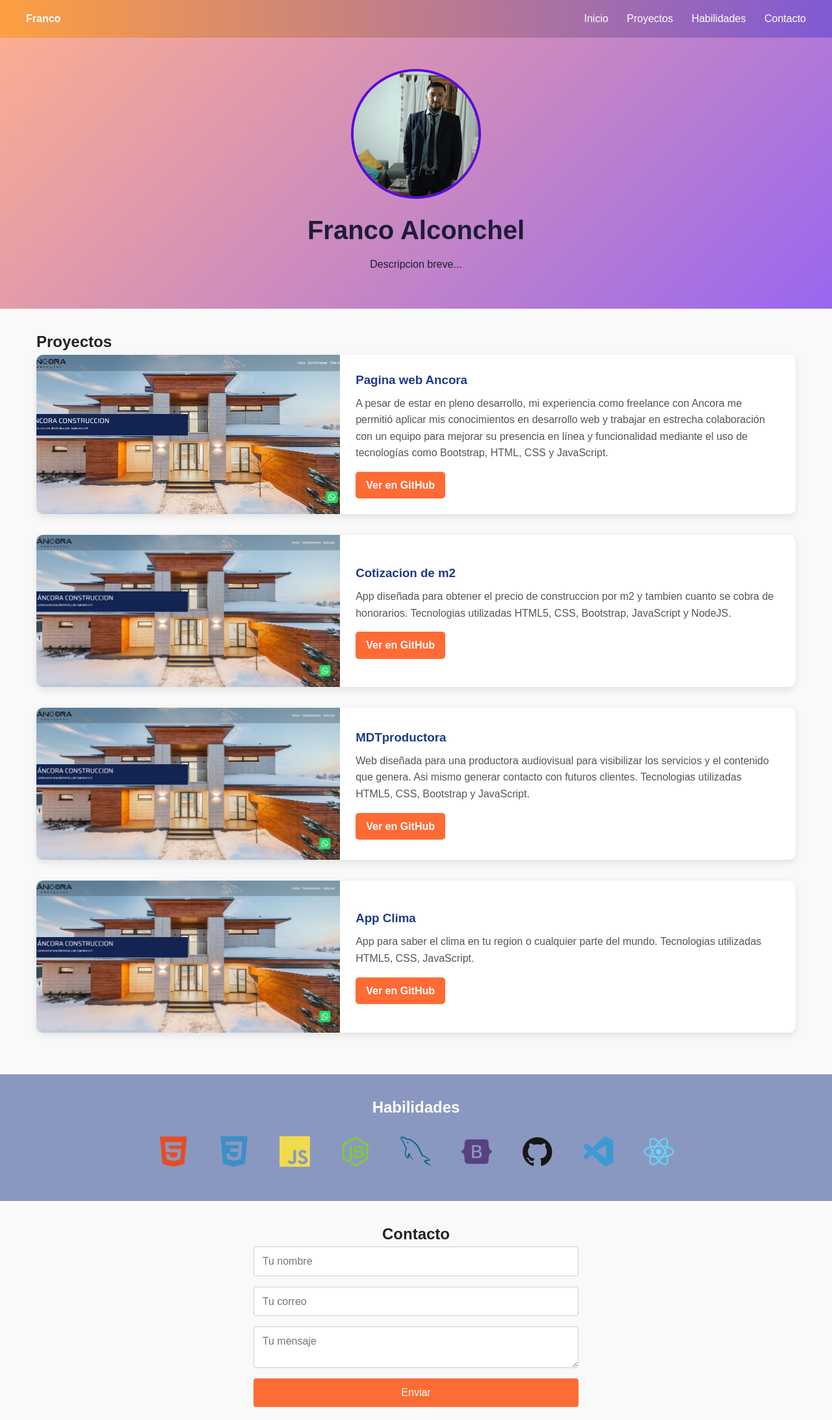
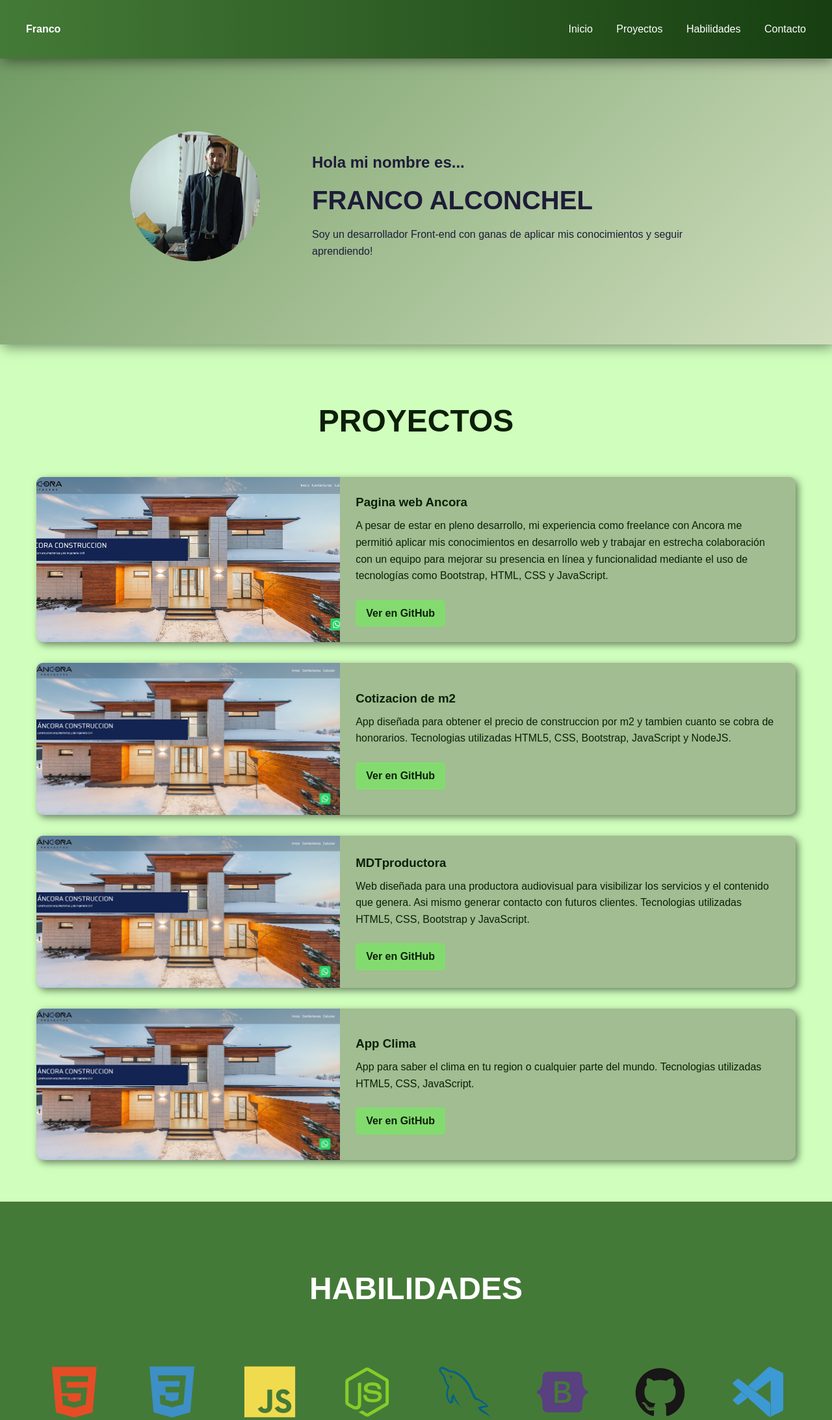
Before and after one commit to Francog0711/Portfolio, a plain HTML site: page index.html in a window 1280 px wide. Shown: the top 2185 px of the page at 65% size. Drawn offline with nearby package versions, Linux system fonts and the light colour scheme.

Commit message:
cambio de color y estilos

```diff
--- a/index.html
+++ b/index.html
@@ -26,14 +26,15 @@
   <header class="hero">
     <img src="/images/profile.jpg" alt="Franco Alconchel" class="profile-img" />
     <div class="hero-text">
-      <h1>Franco Alconchel</h1>
-      <p>Descripcion breve...</p>
+      <h1><span>Hola mi nombre es...</span><br>
+        FRANCO ALCONCHEL</h1>
+      <p>Soy un desarrollador Front-end con ganas de aplicar mis conocimientos y seguir aprendiendo!</p>
     </div>
   </header>
 
   <!-- Proyectos -->
   <section id="projects" class="projects">
-    <h2>Proyectos</h2>
+    <h2>PROYECTOS</h2>
     <div class="projects-container">
       <div class="project-card">
         <img src="images/captura ancora.jpg" alt="Proyecto 1">
@@ -41,7 +42,7 @@
         <h3>Pagina web Ancora</h3>
         <p>A pesar de estar en pleno desarrollo, mi experiencia como freelance con Ancora me permitió aplicar mis conocimientos en desarrollo web y trabajar en estrecha colaboración con un equipo para mejorar su presencia en línea y funcionalidad mediante el uso de tecnologías como Bootstrap, HTML, CSS y JavaScript.
         </p>
-        <a href="https://github.com/usuario/proyecto" target="_blank">Ver en GitHub</a>
+        <a href="https://github.com/Francog0711/Ancora" target="_blank">Ver en GitHub</a>
       </div>
       </div>
       <!-- Proyecto 2 -->
@@ -52,7 +53,7 @@
         <p>App diseñada para obtener el precio de construccion por m2 y tambien cuanto se cobra de honorarios.
             Tecnologias utilizadas HTML5, CSS, Bootstrap, JavaScript y NodeJS.
         </p>
-        <a href="https://github.com/usuario/proyecto" target="_blank">Ver en GitHub</a>
+        <a href="https://github.com/Francog0711/Ancora/blob/master/calcular.html" target="_blank">Ver en GitHub</a>
       </div>
       </div>
       <!-- Proyecto 3 -->
@@ -63,7 +64,7 @@
         <p>Web diseñada para una productora audiovisual para visibilizar los servicios y el contenido que genera. Asi mismo generar contacto con futuros clientes.
             Tecnologias utilizadas HTML5, CSS, Bootstrap y JavaScript.
         </p>
-        <a href="https://github.com/usuario/proyecto" target="_blank">Ver en GitHub</a>
+        <a href="https://github.com/Francog0711/MDTproductora" target="_blank">Ver en GitHub</a>
       </div>
       </div>
       <!-- Proyecto 4 -->
@@ -74,7 +75,7 @@
         <p>App para saber el clima en tu region o cualquier parte del mundo.
             Tecnologias utilizadas HTML5, CSS, JavaScript.
         </p>
-        <a href="https://github.com/usuario/proyecto" target="_blank">Ver en GitHub</a>
+        <a href="https://github.com/Francog0711/wheather-app" target="_blank">Ver en GitHub</a>
       </div>
       </div>
     </div>
@@ -82,7 +83,7 @@
 
   <!-- Habilidades -->
   <section id="skills" class="skills">
-    <h2>Habilidades</h2>
+    <h2>HABILIDADES</h2>
     <div class="skills-icons">
       <i class="devicon-html5-plain colored"></i>
       <i class="devicon-css3-plain colored"></i>
--- a/style.css
+++ b/style.css
@@ -9,15 +9,16 @@
 
 body {
   line-height: 1.6;
-  background-color: #f9f9f9;
-  color: #222;
+  background-color: #d0ffbd;
+  color: #0c1f08;
 }
 .navbar {
-  background: linear-gradient(to right, #fd9f41, #805ad5);
-  padding: 1em 2em;
+  background: linear-gradient(to right, #447a37, #173f11);
+  padding: 2em 2em;
   position: sticky;
   top: 0;
   z-index: 1000;
+  box-shadow:  3px 3px 20px 0px rgba(0,0,0,0.5);
 }
 
 .navbar-container {
@@ -35,7 +36,7 @@ body {
 }
 
 .navbar-links a {
-  margin-left: 1.5em;
+  margin-left: 2em;
   color: white;
   text-decoration: none;
   font-weight: 300;
@@ -61,7 +62,7 @@ body {
   .navbar-links {
     display: none;
     flex-direction: column;
-    background-color: #5a3ca0;
+    background: linear-gradient(135deg, #729b64, #cfdebd);
     position: absolute;
     top: 70px;
     left: 0;
@@ -83,25 +84,39 @@ body {
 /* Hero */
 .hero {
   display: flex;
-  flex-direction: column;
+  flex-direction: row;
+  justify-content: center;
   align-items: center;
-  padding: 3rem 1rem;
-  text-align: center;
-  background: linear-gradient(135deg, #ff6b3588, #7c3aedc4);
+  padding: 7rem 1rem;
+  background: linear-gradient(135deg, #729b64, #cfdebd);
   color: rgb(30, 28, 56);
+  box-shadow:  3px 3px 20px 0px rgba(0,0,0,0.5);
+  gap: 5rem;
 }
+
+.hero-text {
+  max-width: 600px;
+}
+
 
 .profile-img {
   width: 200px;
   height: 200px;
   border-radius: 50%;
   object-fit: cover;
-  border: 4px solid rgb(89, 11, 214);
   margin-bottom: 1rem;
+}
+
+.hero-text h1 span p{
+  text-align: start;
 }
 
 .hero-text h1 {
   font-size: 2.5rem;
+}
+
+.hero-text span{
+  font-size: 1.5rem;
 }
 
 .hero-text p {
@@ -116,13 +131,19 @@ body {
   margin: auto;
 }
 
+.projects h2{
+  font-size: 3rem;
+  text-align: center;
+  padding: 3rem 2rem;
+}
+
 .project-card {
   display: flex;
   flex-direction: row;
-  background: white;
+  background: #a1bd91;
   border-radius: 10px;
   overflow: hidden;
-  box-shadow: 0 4px 12px rgba(0,0,0,0.1);
+  box-shadow: 4px 4px 12px rgba(0, 0, 0, 0.5);
   margin-bottom: 2rem;
   width: 100%;
 }
@@ -143,19 +164,19 @@ body {
 
 .project-content h3 {
   margin-bottom: 0.5rem;
-  color: #1E3A8A;
+  color: #0c1f08;
 }
 
 .project-content p {
-  margin-bottom: 1rem;
-  color: #555;
+  margin-bottom: 1.5rem;
+  color: #0c1f08;
 }
 
 .project-content a {
   align-self: flex-start;
   padding: 0.5rem 1rem;
-  background: #FF6B35;
-  color: white;
+  background: #83db6f;
+  color: #0c1f08;
   border-radius: 5px;
   text-decoration: none;
   font-weight: bold;
@@ -164,24 +185,31 @@ body {
 
 .project-content a:hover {
   background: #e65a2e;
+  scale: 1.1;
 }
 
 
 /* Skills */
 .skills {
-  background: #1e3b8a81;
+  background: #447a37;
   color: white;
-  padding: 2rem 1rem;
+  padding: 3rem 2rem;
   text-align: center;
 }
 
+.skills h2{
+  font-size: 3rem;
+  text-align: center;
+  padding: 3rem 2rem;
+}
+
 .skills-icons {
-  font-size: 3rem;
+  font-size: 5rem;
   margin-top: 1rem;
 }
 
 .skills-icons i {
-  margin: 0 1rem;
+  margin: 0 1.5rem;
 }
 
 /* Contacto */
@@ -208,8 +236,8 @@ body {
 
 .contact button {
   padding: 0.8rem;
-  background: #FF6B35;
-  color: white;
+  background: #83db6f;
+  color: #0c1f08;
   border: none;
   font-size: 1rem;
   cursor: pointer;
@@ -245,6 +273,24 @@ footer {
 }
 
 @media (max-width: 768px) {
+
+  .hero {
+  flex-direction: column;
+  text-align: center;
+  padding: 4rem 1rem;
+  gap: 2rem;
+}
+
+.hero-text {
+  align-items: center;
+}
+
+.projects h2,
+.skills h2 {
+  font-size: 2rem;
+  padding: 1rem;
+}
+
   .project-card {
     flex-direction: column;
   }
```
